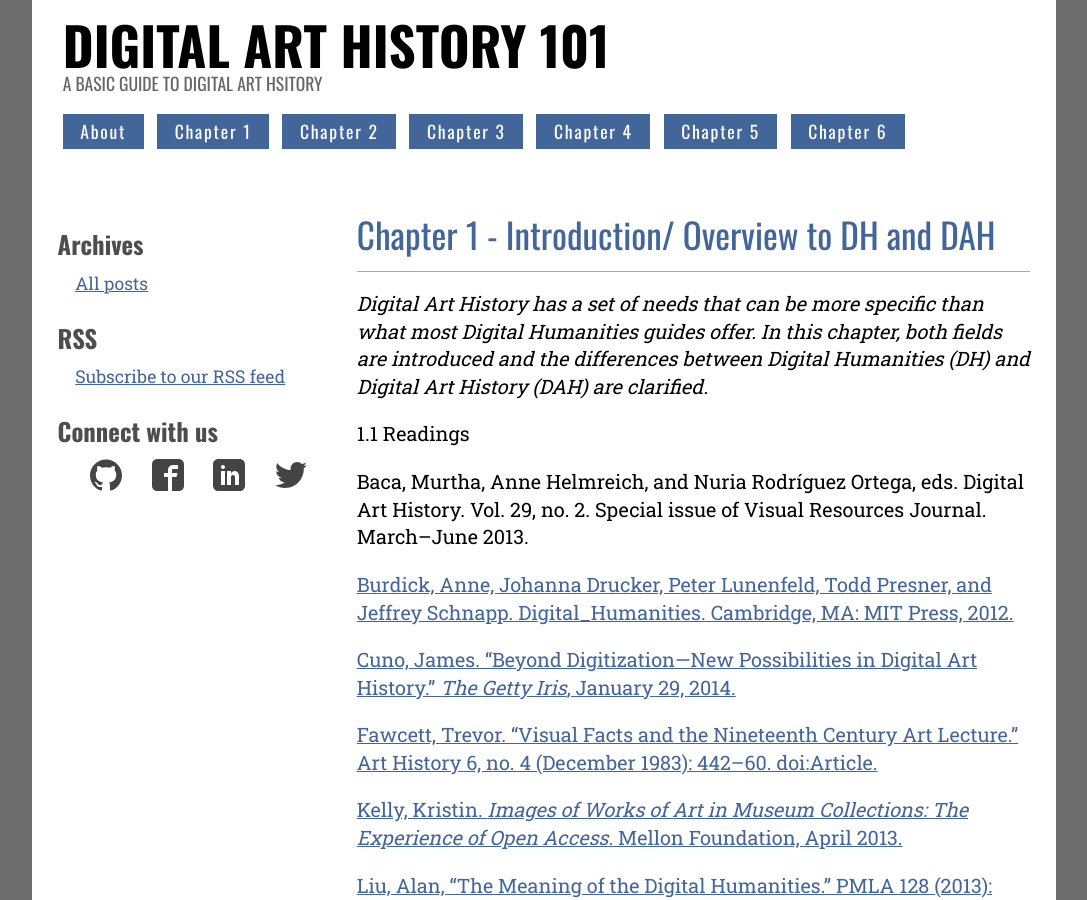
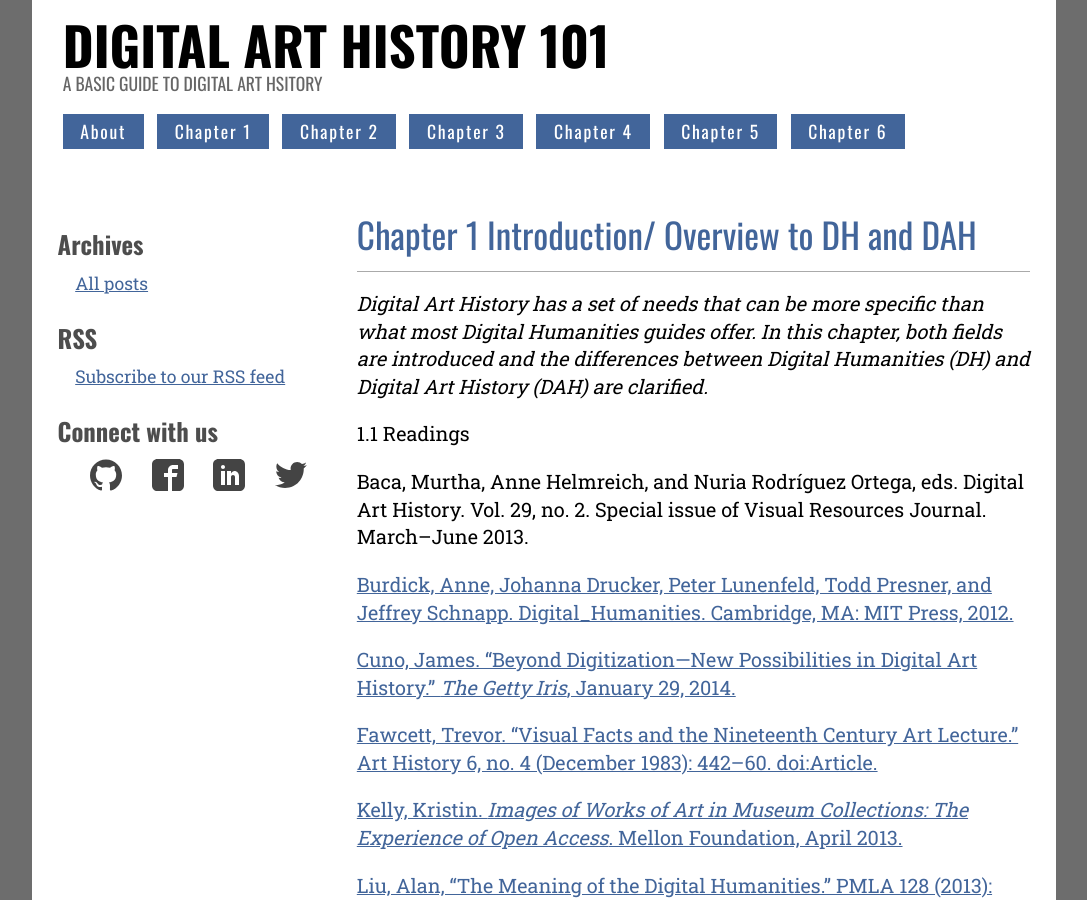
Before and after one commit to ucla-beyond-slide-library/DAH101, a Jekyll site: the page built from Chapter1.md, in a window 1280 px wide and 900 px high. Shown: the whole window, without its empty margins (96-1183 px from the left). Built offline with Jekyll 4.4.1, drawn with Linux system fonts in a browser that asks for light colours.

Commit message:
edit layout

```diff
--- a/Chapter1.md
+++ b/Chapter1.md
@@ -1,6 +1,6 @@
 ---
 layout: page
-title: Chapter 1 - Introduction/ Overview to DH and DAH
+title: Chapter 1 Introduction/ Overview to DH and DAH
 ---
 *Digital Art History has a set of needs that can be more specific than what most Digital Humanities
 guides offer.  In this chapter, both fields are introduced and the differences between Digital Humanities (DH) and Digital Art History (DAH) are clarified.*
--- a/page.html
+++ b/page.html
@@ -10,4 +10,5 @@
         {{content}}
     </article>
     </article>
+    {% include sidebar.html %}
 </main>
```
Also changed, not shown: Chapter2.md (+1 -1 lines).
